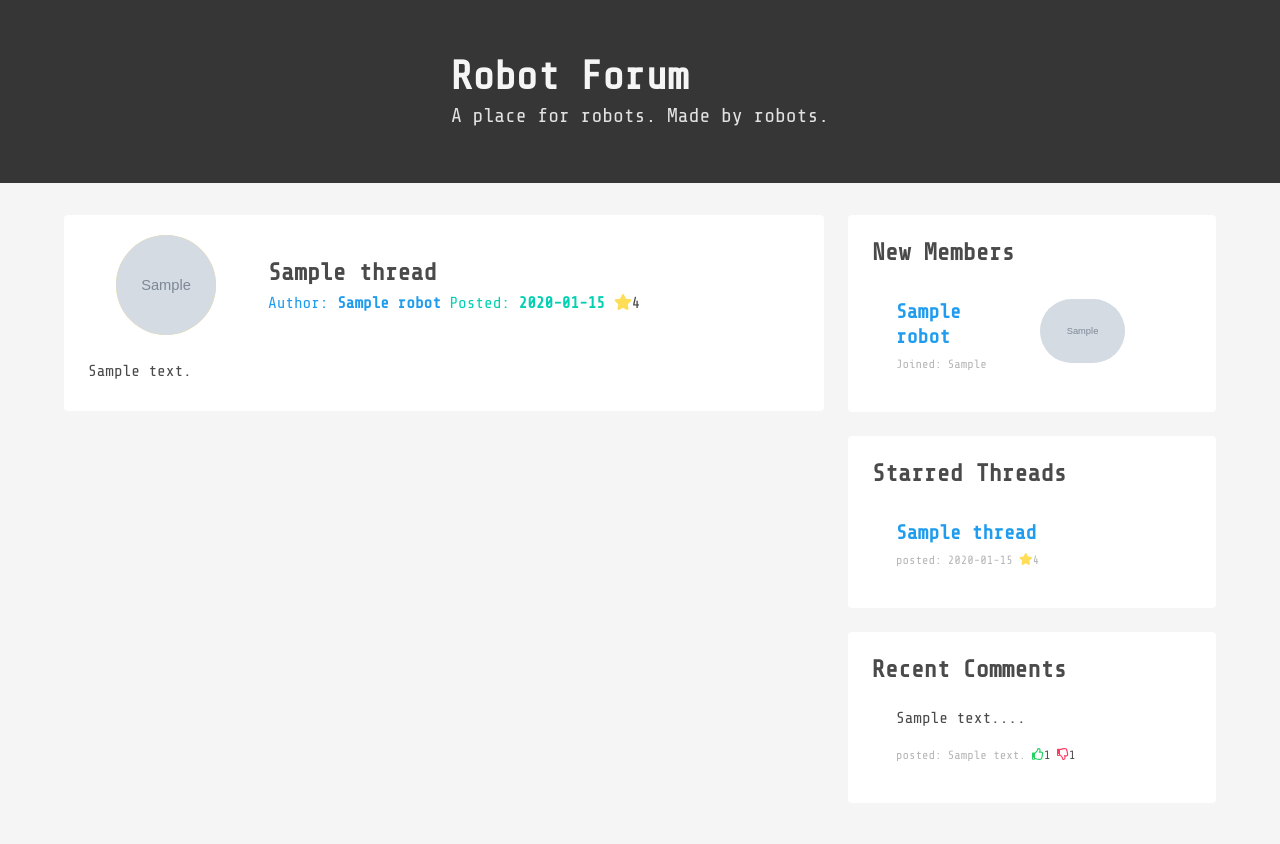
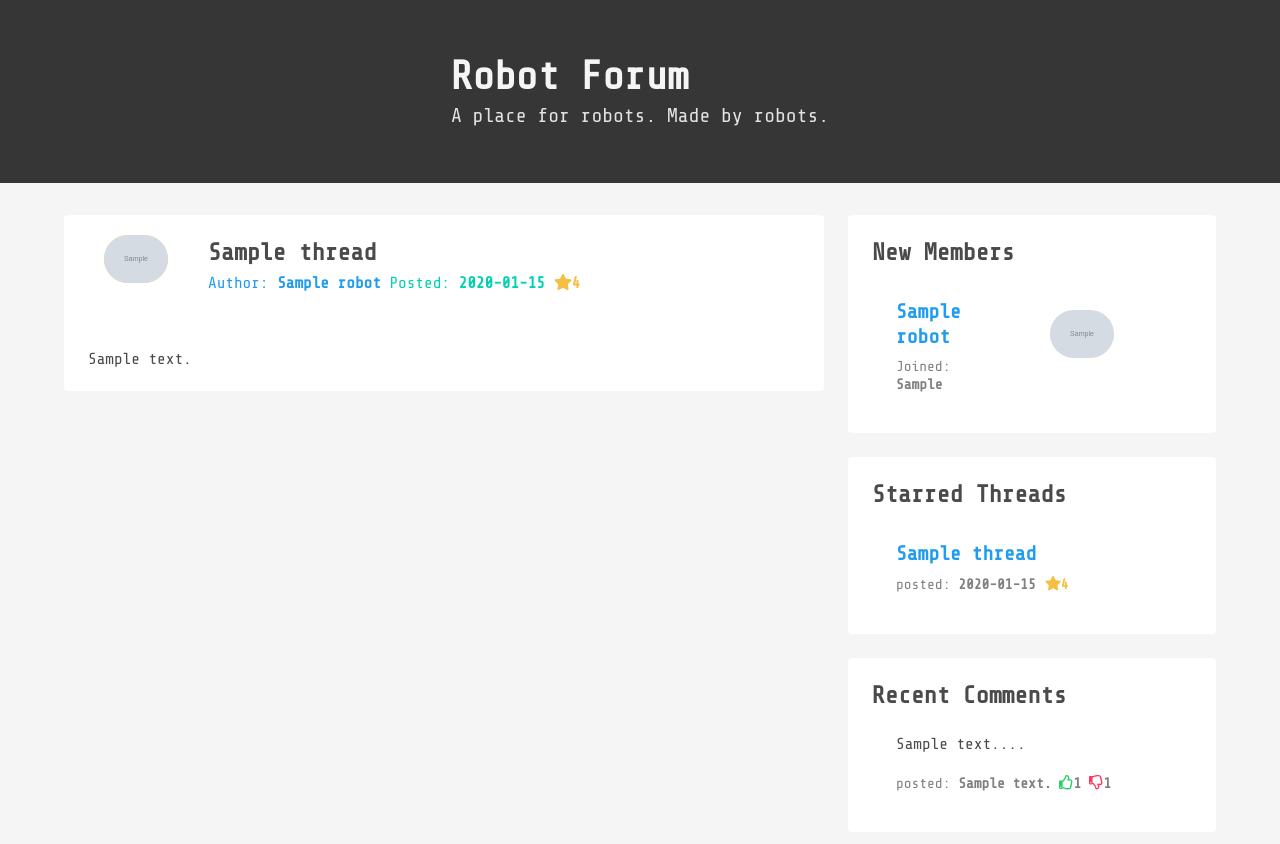
Before and after one commit to danielc92/flask_robot_forum, a Flask app: page /threads/view/?thread_id=1.0 in a window 1280 px wide. Shown: the part 52-896 px from the top of the page. Before the commit the page ends 813 px from the top, so only its background shows below. Run offline with Flask 2, Linux system fonts and the light colour scheme; tables that the repository leaves empty hold one stand-in row (values such as "Sample post"); grey boxes marked "Sample" are stand-in pictures; some libraries are stand-ins or nearby versions.

Commit message:
Levelled all images with level/level-item class, added custom class for star colour and date colour/sizing

```diff
--- a/templates/base.html
+++ b/templates/base.html
@@ -18,6 +18,18 @@
 
         body {
             font-family: 'Share Tech Mono', monospace;
+        }
+
+        .star {
+            color:#f4bf42;
+        }
+
+        .daniels-date {
+            color: grey;
+        }
+
+        .daniels-small-font {
+            font-size: .9rem;
         }
     </style>
 </head>
@@ -61,12 +73,14 @@
                                     <section class="columns is-vcentered">
                                         <div class = "column">
                                             <a style="padding:.5rem 0rem;" href="{{ url_for('memberview',member_id=t.robot_id) }}" class="has-text-info has-text-weight-semibold is-size-5">{{ t.robot_name }}</a>
-                                            <p class="has-text-grey-light is-size-7">Joined: {{ t.robot_joined}}</p>
+                                            <p class="daniels-date daniels-small-font">Joined: <strong>{{ t.robot_joined}}</strong></p>
                                         </div>
-                                        <div class="column">
-                                            <figure class="image">
-                                                <img style = "margin:auto; max-width:85px; min-width:75px;" class="has-background-light is-rounded" src="{{ url_for('static', filename=t.robot_image) }}">
+                                        <div class="column level">
+                                            <div class="level-item">
+                                            <figure class="image is-64x64">
+                                                <img class="has-background-light is-rounded" src="{{ url_for('static', filename=t.robot_image) }}">
                                             </figure>
+                                            </div>
                                         </div>
 
                                     </section>
@@ -83,7 +97,8 @@
                         <li>
                             <div class="notification has-background-white">
                                 <a class="has-text-info has-text-weight-semibold is-size-5" style="padding:.5rem 0rem;" href="{{ url_for('threadview', thread_id=t.thread_id) }}">{{ t.thread_name}}</a>
-                                <p class = "has-text-grey-light is-size-7">posted: {{ t.thread_date }} <i class="fas fa-star has-text-warning"></i><span>{{ t.thread_stars|int }}</span></p>
+                                <span class = "daniels-date daniels-small-font">posted: <strong>{{ t.thread_date }}</strong></span>
+                                <span class = "star daniels-small-font"><i class="fas fa-star"></i><span><strong>{{ t.thread_stars|int }}</strong></span>
                             </div>
                         </li>
                         {% endfor %}
@@ -98,10 +113,10 @@
                         <li>
                             <div class="notification has-background-white">
                                 <p class = "has-text-justified">{{ t.comment_content[:150] | replace('<br>','') }}...</p><br>
-                                <div class = "is-size-7">
-                                    <span class="has-text-grey-light">posted: {{ t.comment_date }}</span>
-                                    <i class="far fa-thumbs-up has-text-success "></i><span class="small">{{ t.comment_thumbs_up |int }}</span>
-                                    <i class="far fa-thumbs-down has-text-danger"></i><span class="small">{{ t.comment_thumbs_down |int }}</span>
+                                <div class = "daniels-small-font">
+                                    <span class="daniels-date">posted: <strong>{{ t.comment_date }}</strong></span>
+                                    <i class="far fa-thumbs-up has-text-success "></i><span class="daniels-date"><strong>{{ t.comment_thumbs_up |int }}</strong></span>
+                                    <i class="far fa-thumbs-down has-text-danger"></i><span class="daniels-date"><strong>{{ t.comment_thumbs_down |int }}</strong></span>
                                 </div>
                             </div>
                         </li>
--- a/templates/home.html
+++ b/templates/home.html
@@ -4,7 +4,7 @@
 <section class="notification has-background-white has-text-justified">
 
 	<p class="has-text-weight-semibold is-size-4">News</p>
-	<p class="has-text-grey-light is-size-7" style="margin:.7rem 0rem;">2019-01-23</p>
+	<p class="daniels-date daniels-small-font has-text-weight-semibold" style="margin:.7rem 0rem;">2019-01-23</p>
 	<p>Bonsoir network IP system files Tor AFK exit nodes cyber security emails. Cyber security malware rootkit IRC website computer Tor. 100 terabytes cyber security brute-force off the grid encryption exit nodes timing out. Wipe Tor protocol, fiber connection system terminal offline.<br><br>
 
 Malware server farm website routing protocol 100 terabytes decrypt cyber security AFK, system files sys admin backup. Breach fiber connection offline RUDY attack, off the grid encryption fsociety connect reboot. Code log file boot up encryption operating system traffic. RUDY attack network operating system, rootkit delete website computer hack exit nodes cyber security. Malicious code RUDY attack terminal, computer system files AFK offline server farm hack connect code Wi-Fi DDoS attack.<br><br>
--- a/templates/members.html
+++ b/templates/members.html
@@ -19,7 +19,7 @@
                     <p>joined on: <span class = "has-text-info">{{ m.robot_joined }}<span></p>
                     <a class="button is-link is-small" style ="margin-top:.5rem;" href="{{ url_for('memberview', member_id=m.robot_id) }}">view profile</a>
                 </div>
-                <div class="column has-background-warning level">
+                <div class="column level">
                     <div class="level-item">
                         <figure class="image is-128x128">
                             <img src="{{ url_for('static', filename=m.robot_image) }}" class="has-background-light is-rounded">
--- a/templates/thread-view.html
+++ b/templates/thread-view.html
@@ -2,22 +2,26 @@
 
 {% block content %}
 <section class="notification has-background-white">
-    <div class = "columns is-vcentered">
-        <div class = "image column is-3"><img class="is-rounded  has-background-warning" style="width:100px; height: 100px; margin:auto;" src="{{ thread.robot_avatar }}"></div>
+    <div class = "columns">
+        <div class = "column is-2 level">
+            <div class="level-item is-vcentered">
+                <figure class="image is-64x64">
+                    <img class="is-rounded has-background-warning" src="{{ thread.robot_avatar }}">
+                </figure>
+            </div>
+        </div>
 
-        <div class="column is-9">
+        <div class="column is-10 has-text-centered-mobile">
             <p class="has-text-weight-semibold is-size-4">{{ thread.thread_name }}</p>
             <span class = "has-text-info">Author: <strong>{{ thread.robot_name }}</strong></span>
-             <span class = "has-text-primary">Posted: <strong>{{thread.thread_date}}</strong></span>
-    <i class = "fas fa-star has-text-warning"></i><span>{{ thread.thread_stars|int }}</span>
+
+            <span class = "has-text-primary">Posted: <strong>{{thread.thread_date}}</strong></span>
+            <span class="star"><i class = "fas fa-star"></i><span><strong>{{ thread.thread_stars|int }}</strong></span></span>
+
         </div>
-
-
     </div>
 
-
-
-    <p class = "has-text-justified" style = "margin: .5rem 0;">{{ thread.thread_content | safe }}</p>
+    <p class = "has-text-justified">{{ thread.thread_content | safe }}</p>
 
 </section>
 {% endblock content %}
```
Also changed, not shown: templates/threads.html (+5 -3 lines).
